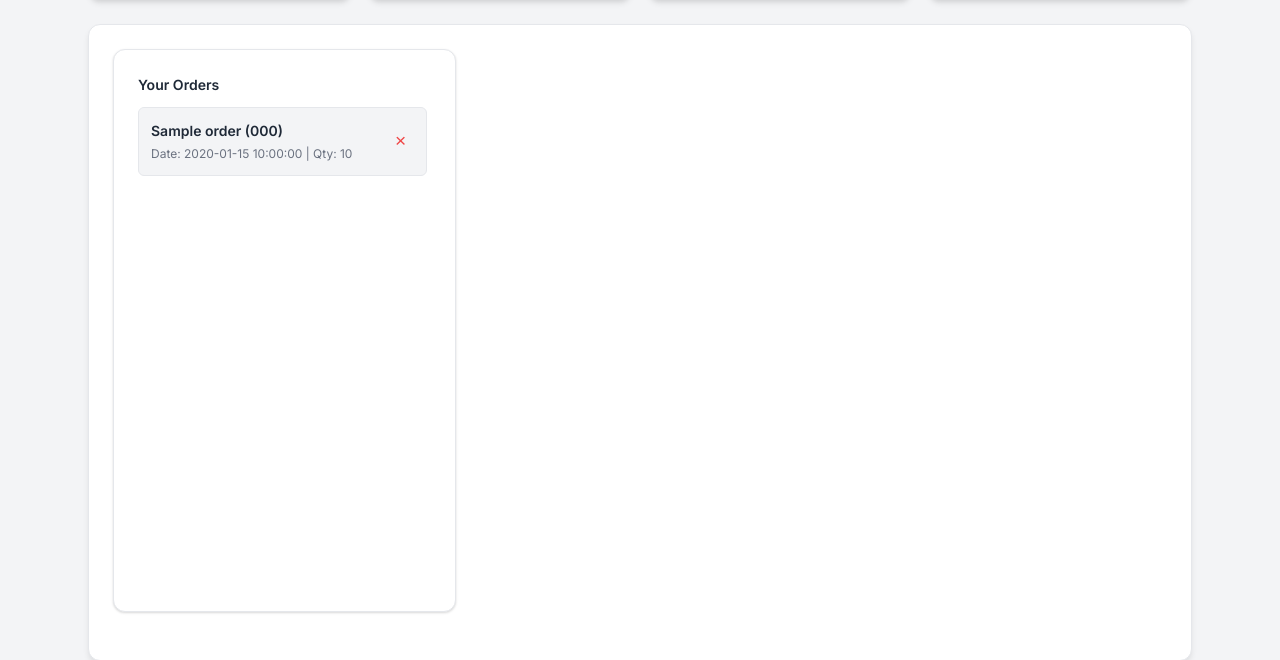
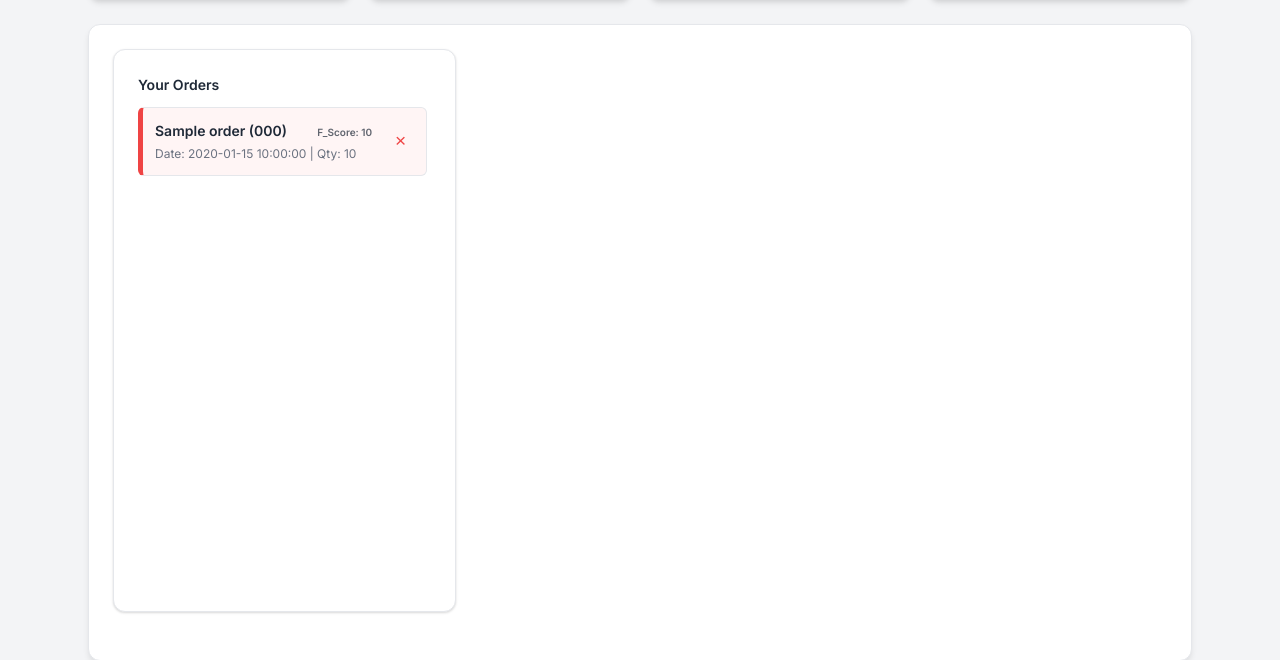
Before and after one commit to rahulpraj10/stock_tracker_v2, a Flask app: page /paper_trading in a window 1280 px wide. Shown: the part 430-1090 px from the top of the page. Run offline with Flask 3, Linux system fonts and the light colour scheme; the visitor is signed in with stand-in values (Sample User, id 1); a database or web service that is not in the repository returns one stand-in record (values such as "Sample title"); data that the repository does not hold is empty; a map, chart or similar area stays blank; some libraries are stand-ins or nearby versions.

Commit message:
Fixed stale data for indices color. Added Fundamnetal dummy score basis orders page coloring

```diff
--- a/app.py
+++ b/app.py
@@ -180,11 +180,9 @@ INDICES_MAP = {
 }
 
 INDICES_Performance = dict.fromkeys(INDICES_MAP, 0)
-data1 = None
 @app.route('/', methods=['GET', 'POST'])
 @login_required
 def index():
-    global data1
     # Filter parameters
     sc_code_filter = request.args.get('sc_code', '').strip()
     sc_name_filter = request.args.get('sc_name', '').strip()
@@ -272,9 +270,8 @@ def index():
         conn.close()
 
     tickers = list(INDICES_MAP.values())
-    if data1 is None:
-        data1 = yf.download(tickers, period="5d", group_by='ticker', auto_adjust=True)
-        print('Running Again')
+    data1 = _get_all_index_data()
+
     for name, ticker in INDICES_MAP.items():
         try:
             # Slicing a MultiIndex DataFrame: data[ticker]
@@ -485,11 +482,16 @@ def paper_trading():
         cur = conn_orders.cursor()
 
         if is_postgres:
-            cur.execute('SELECT * FROM orders WHERE username = %s ORDER BY created_at DESC', (current_user.id,))
+            cur.execute('SELECT *, FLOOR(RAND() * (100 - 20 + 1)) + 20 AS score FROM orders WHERE username = %s ORDER BY created_at DESC', (current_user.id,))
         else:
-            cur.execute('SELECT * FROM orders WHERE username = ? ORDER BY created_at DESC', (current_user.id,))
+            cur.execute('SELECT *, abs(random() % 100) + 1 AS score FROM orders WHERE username = ? ORDER BY created_at DESC', (current_user.id,))
 
         orders = cur.fetchall()
+        print(len(orders))
+        # Get scores from tinyb,
+        # Run a scan of all unique SC_CODE in orders. Cheeck if all those SC_CODES are present in tiny DB
+        # For code which are not present, call function to generate code and push to tiny db
+        # Then download all score and proceed
         cur.close()
     except Exception as e:
         print(f"Error fetching orders: {e}")
@@ -1053,6 +1055,13 @@ def _get_all_sectors_data(start_date):
     data = yf.download(tickers, start=start_date, group_by='ticker', auto_adjust=True)
     return data
 
+@lru_cache(maxsize=32)
+def _get_all_index_data():
+    tickers = list(INDICES_MAP.values())
+    print('Called YF')
+    data = yf.download(tickers, period="5d", group_by='ticker', auto_adjust=True)
+    return data
+
 
 @app.route('/api/sectors/all/history')
 @login_required
--- a/templates/paper_trading.html
+++ b/templates/paper_trading.html
@@ -57,6 +57,25 @@
         border-color: var(--primary-color);
         box-shadow: 0 2px 4px rgba(0, 0, 0, 0.05);
     }
+
+    .score-green {
+        border-left: 5px solid #10b981 !important;
+        background-color: rgba(16, 185, 129, 0.05) !important;
+    }
+
+    .score-yellow {
+        border-left: 5px solid #f59e0b !important;
+        background-color: rgba(245, 158, 11, 0.05) !important;
+    }
+
+    .score-red {
+        border-left: 5px solid #ef4444 !important;
+        background-color: rgba(239, 68, 68, 0.05) !important;
+    }
+
+    .order-card.score-green:hover { border-color: #10b981; }
+    .order-card.score-yellow:hover { border-color: #f59e0b; }
+    .order-card.score-red:hover { border-color: #ef4444; }
 
     .order-info {
         flex: 1;
@@ -259,9 +278,22 @@
             <div class="order-list">
                 {% if orders %}
                 {% for order in orders %}
-                <div class="order-card" onclick="loadChart({{ order.id }}, '{{ order.sc_name }}')">
+                    {# Logic to determine color class based on score #}
+                    {% set score_class = "" %}
+                    {% if order.score > 75 %}
+                        {% set score_class = "score-green" %}
+                    {% elif order.score < 50 %}
+                        {% set score_class = "score-red" %}
+                    {% else %}
+                        {% set score_class = "score-yellow" %}
+                    {% endif %}
+
+                    <div class="order-card {{ score_class }}" onclick="loadChart({{ order.id }}, '{{ order.sc_name }}')">
                         <div class="order-info">
+                            <div style="display: flex; justify-content: space-between; align-items: center; margin-right: 15px;">
                                 <h4>{{ order.sc_name }} ({{ order.sc_code }})</h4>
+                                <span style="font-size: 10px; font-weight: bold; opacity: 0.7;">F_Score: {{ order.score }}</span>
+                            </div>
                             <p>Date: {{ order.order_date }} | Qty: {{ order.quantity }}</p>
                         </div>
                         <form action="{{ url_for('delete_order', order_id=order.id) }}" method="POST"
--- a/templates/strategies.html
+++ b/templates/strategies.html
@@ -423,6 +423,9 @@
                 </thead>
                 <tbody>
                     {% for stock in v1_cache.data %}
+                        {# Filter logic: Only show rows where Bottom 2 Price is >= the input min_price #}
+                        {% set min_p = request.args.get('min_price', '0') | float %}
+                        {% if stock.Bottom2_Price | float >= min_p %}
                         <tr class="clickable-row" onclick='openChartModal("{{ stock.SC_CODE }}", "{{ stock.SC_NAME }}")'>
                             <td>{{ stock.SC_CODE }}</td>
                             <td>{{ stock.SC_NAME }}</td>
@@ -438,6 +441,7 @@
                             <td>{{ stock.Bottom2_Price }}</td>
                             <td>{{ stock.Prominence_Pct }}%</td>
                         </tr>
+                        {% endif %}
                     {% endfor %}
                 </tbody>
             </table>
```
Lines whose indentation alone changed are shown as unchanged.
